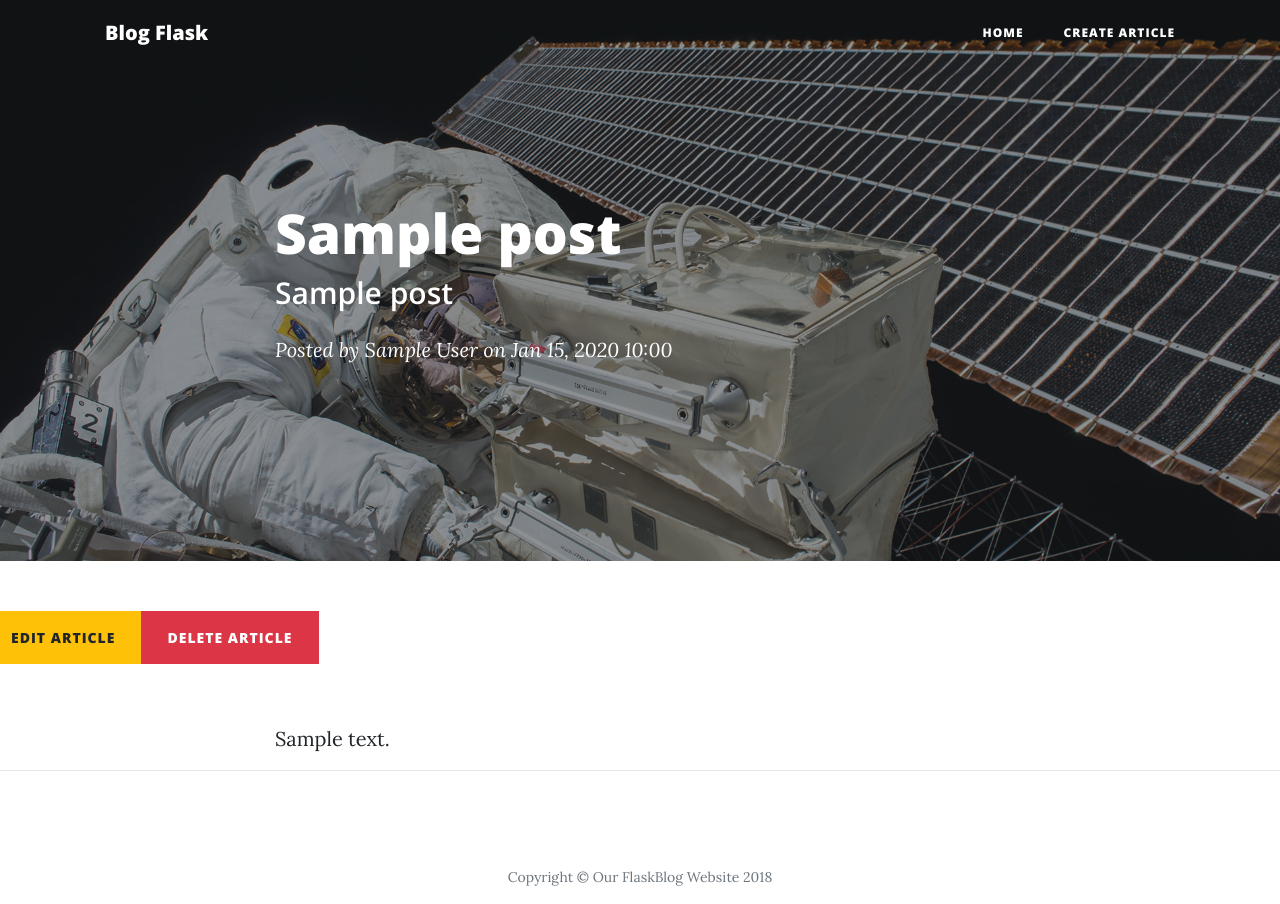
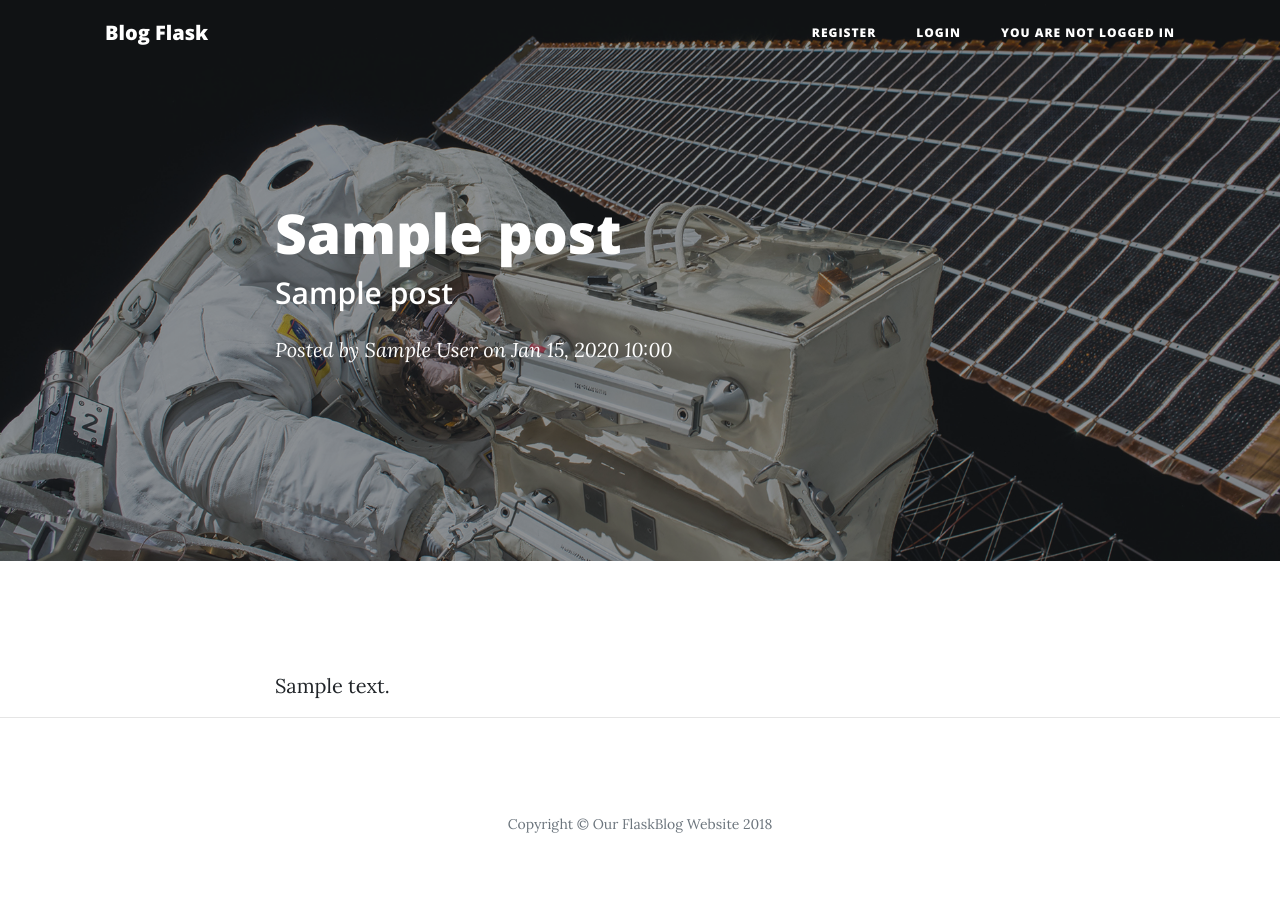
Before and after one commit to mnjd/Blog-flask-project, a Flask app: template app/templates/detailarticles.html in a window 1280 px wide. Shown: the top 904 px of the page. After the commit the page ends 833 px from the top, so only its background shows below. Run offline with Flask 2, Linux system fonts and the light colour scheme; the template is opened without the code that fills it: most values are stand-ins (such as "Sample title", 1, 10 or a date in 2020); data that the repository does not hold is empty; some libraries are stand-ins or nearby versions.

Commit message:
user management system successfully added

```diff
--- a/app/routes.py
+++ b/app/routes.py
@@ -3,6 +3,12 @@ from flask_sqlalchemy import SQLAlchemy
 from flask_marshmallow import Marshmallow
 from flask_login import LoginManager, UserMixin, login_user, login_required, logout_user, current_user
 from urllib.parse import urlparse, urljoin
+from passlib.hash import sha256_crypt
+from flask_wtf import FlaskForm
+from flask_bootstrap import Bootstrap
+from wtforms import StringField, PasswordField, BooleanField
+from wtforms.validators import InputRequired, Email, Length
+from werkzeug.security import generate_password_hash, check_password_hash
 from datetime import datetime
 import redis
 
@@ -19,7 +25,7 @@ app.config['SQLALCHEMY_DATABASE_URI'] = 'postgresql://%(user)s:%(pw)s@%(host)\
                                         s:%(port)s/%(db)s' % POSTGRES
 app.config['SECRET_KEY'] = 'thisissecret'
 app.config['USE_SESSION_FOR_NEXT'] = True
-
+Bootstrap(app)
 db = SQLAlchemy(app)
 ma = Marshmallow(app)
 login_manager = LoginManager()
@@ -34,9 +40,21 @@ class Postblog(db.Model):
     text = db.Column(db.Text)
     created_at = db.Column(db.DateTime)
 
+class LoginForm(FlaskForm):
+    username = StringField('username', validators=[InputRequired(), Length(min=3, max=15)])
+    password = PasswordField('password', validators=[InputRequired(), Length(min=6, max=80)])
+    remember = BooleanField('remember me')
+
+class RegisterForm(FlaskForm):
+    email = StringField('email', validators=[InputRequired(), Email(message='Invalid email'), Length(max=50)])
+    username = StringField('username', validators=[InputRequired(), Length(min  =3, max=15)])
+    password = PasswordField('password', validators=[InputRequired(), Length(min=6, max=80)])
+
 class User(UserMixin, db.Model):
     id = db.Column(db.Integer, primary_key=True)
-    username = db.Column(db.String(30), unique=True)
+    username = db.Column(db.String(15), unique=True)
+    email = db.Column(db.String(50), unique=True)
+    password = db.Column(db.String(80))
 
 @login_manager.user_loader
 def load_user(user_id):
@@ -64,6 +82,7 @@ class PostListAPIView(ma.Schema):
 
 
 @app.route('/api/v1.0/posts/', methods=['GET'])
+@login_required
 def get_posts():
     postlist = PostListAPIView(many=True)
     queryset = Postblog.query.all()
@@ -81,53 +100,64 @@ def list_articles():
     description = r.get('description')
     return render_template('listarticles.html', posts=posts, temperature=temperature, city=city, apparent_temperature=apparent_temperature, description=description)
 
-@app.route('/login')
+@app.route('/login', methods=['GET', 'POST'])
 def login():
+    form = LoginForm()
+
+    if form.validate_on_submit():
+        user = User.query.filter_by(username=form.username.data).first()
+        if user:
+            if check_password_hash(user.password, form.password.data):
+                login_user(user, remember=form.remember.data)
+                return redirect(url_for('list_articles'))
+
+        return render_template('login.html', form=form)
+
     session['next'] = request.args.get('next')
-    return render_template('login.html')
+    return render_template('login.html', form=form)
+
 
 def is_safe_url(target):
     ref_url = urlparse(request.host_url)
     test_url = urlparse(urljoin(request.host_url, target))
-    return test_url.scheme in ('http', 'https') and \
-            ref_url.netloc == test_url.netloc
+    return test_url.scheme in ('http', 'https') and ref_url.netloc == test_url.netloc
 
-@app.route('/logmein', methods=['POST'])
-def logmein():
-    username = request.form['username']
-
-    user = User.query.filter_by(username=username).first()
-
-    if not user:
-        return '<h1> User not found</h1>'
-
-    login_user(user)
-
-    if 'next' in session:
-        next = session['next']
-        if is_safe_url(next):
-            return redirect(next)
-
-    return '<h1>You are logged in!</h1>'
 
 @app.route("/logout")
 @login_required
 def logout():
     logout_user()
-    return 'You are now logged out!'
+    return redirect(url_for('list_articles'))
+
+@app.route("/register/", methods = ['GET','POST'])
+def register():
+    form = RegisterForm()
+
+    if form.validate_on_submit():
+        hashed_password = generate_password_hash(form.password.data, method='sha256')
+        new_user = User(username=form.username.data, email=form.email.data, password=hashed_password)
+        db.session.add(new_user)
+        db.session.commit()
+        return redirect(url_for('list_articles'))
+
+    return render_template('register.html', form=form)
+
 
 @app.route("/detailarticles/<int:pk>")
+@login_required
 def detail_articles(pk):
     post = Postblog.query.filter_by(id=pk).one()
     return render_template('detailarticles.html', post=post)
 
 
 @app.route("/createarticle/")
+@login_required
 def create_articles():
     return render_template('createarticle.html')
 
 
 @app.route("/createpost/", methods=['POST'])
+@login_required
 def create_post():
     title = request.form['title']
     subtitle = request.form['subtitle']
@@ -148,6 +178,7 @@ def create_post():
 
 
 @app.route("/editpost/<int:id>", methods=['GET', 'POST'])
+@login_required
 def edit_post(id):
     post = db.session.query(Postblog).filter(Postblog.id == id).first()
 
@@ -170,6 +201,7 @@ def edit_post(id):
 
 
 @app.route("/deletepost/<int:id>", methods=['POST'])
+@login_required
 def delete_post(id):
     post = db.session.query(Postblog).filter(Postblog.id == id).first()
     db.session.delete(post)
--- a/app/templates/detailarticles.html
+++ b/app/templates/detailarticles.html
@@ -18,6 +18,8 @@
       </div>
     </header>
 
+    {% if current_user.is_authenticated %}
+      {% if post.author == current_user.username %}
         <div class="row">
           <form method="get" action="{{ url_for('edit_post', id=post.id) }}">
             <button class= "btn btn-warning" type="submit">Edit Article</button>
@@ -26,6 +28,8 @@
             <button class= "btn btn-danger" type="submit">Delete Article</button>
           </form>
         </div>
+      {% endif %}
+    {% endif %}
 
 <br><br>
     <!-- Post Content -->
--- a/app/templates/index.html
+++ b/app/templates/index.html
@@ -28,18 +28,31 @@
     <!-- Navigation -->
     <nav class="navbar navbar-expand-lg navbar-light fixed-top" id="mainNav">
       <div class="container">
-        <a class="navbar-brand" href="#">Blog Flask</a>
+        <a class="navbar-brand" href="{{ url_for('list_articles') }}">Blog Flask</a>
         <button class="navbar-toggler navbar-toggler-right" type="button" data-toggle="collapse" data-target="#navbarResponsive" aria-controls="navbarResponsive" aria-expanded="false" aria-label="Toggle navigation">
           Menu
           <i class="fa fa-bars"></i>
         </button>
         <div class="collapse navbar-collapse" id="navbarResponsive">
           <ul class="navbar-nav ml-auto">
-            <li class="nav-item">
-              <a class="nav-link" href="{{ url_for('list_articles') }}">Home</a>
+            {% if current_user.is_authenticated %}
+              <li class="nav-item">
+                  <a class="nav-link" href="{{ url_for('logout') }}">Logout</a>
+              </li>
+            {% else %}
+              <li class="nav-item">
+                  <a class="nav-link" href="{{ url_for('register') }}">Register</a>
+              </li>
+              <li class="nav-item">
+                  <a class="nav-link" href="{{ url_for('login') }}">Login</a>
+                {% endif %}
             </li>
             <li class="nav-item">
-              <a class="nav-link" href="{{ url_for('create_articles') }} ">Create Article</a>
+              {% if current_user.is_authenticated %}
+                <a class="nav-link">Welcome {{ current_user.username }}</a>
+              {% else %}
+                <a class="nav-link">You are not logged in</a>
+              {% endif %}
             </li>
           </ul>
         </div>
```
Also changed, not shown: app/templates/login.html (+6 -13 lines), app/templates/register.html (+5 -19 lines). Lines whose indentation alone changed are shown as unchanged.
